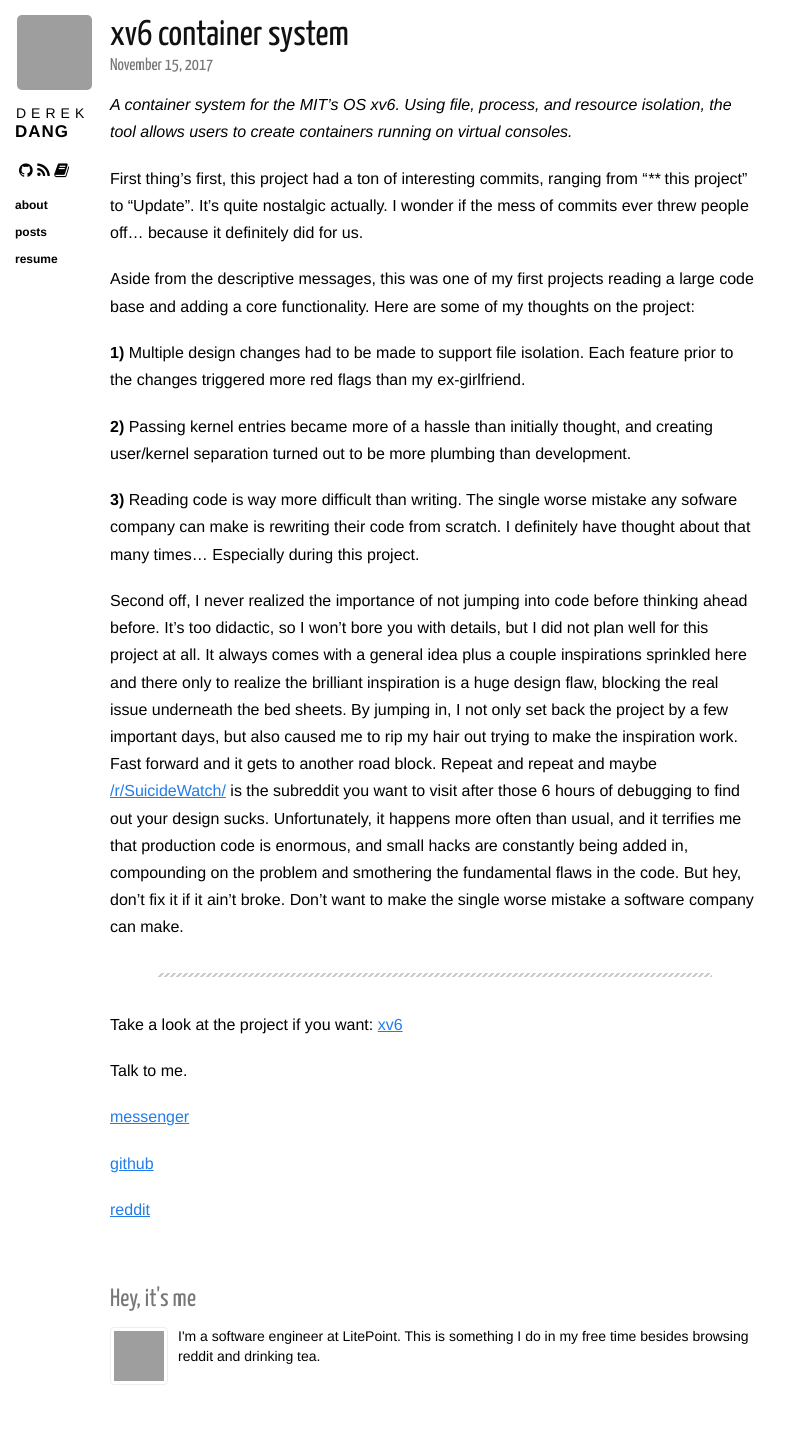
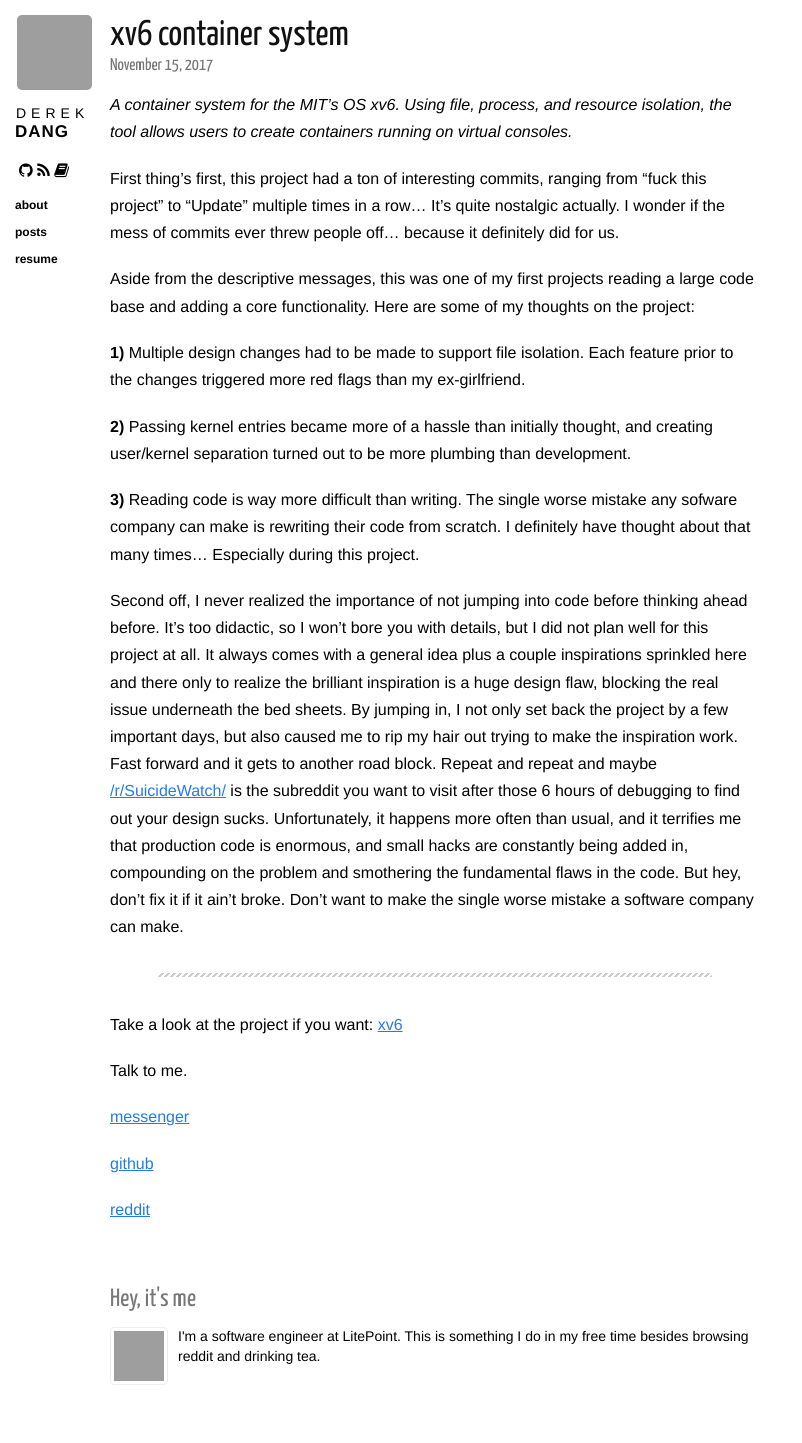
Before and after one commit to dqdang/dqdang.github.io, a Jekyll site: the page built from _posts/2017-11-15-xv6.markdown, in a window 1280 px wide. Shown: the whole page, without its empty margins (0-802 px from the left). Built offline with Jekyll 4.4.1, drawn with Linux system fonts in a browser that asks for light colours; nearby versions of some CDN libraries; grey boxes are pictures that could not be loaded.

Commit message:
Update xv6 markdown

```diff
--- a/_posts/2017-11-15-xv6.markdown
+++ b/_posts/2017-11-15-xv6.markdown
@@ -6,7 +6,7 @@ category: posts
 *A container system for the MIT’s OS xv6. Using file, process, and resource isolation, the tool allows
 users to create containers running on virtual consoles.*
 
-First thing's first, this project had a ton of interesting commits, ranging from "**** this project" to "Update". It's quite nostalgic actually. I wonder if the mess of commits ever threw people off... because it definitely did for us.
+First thing's first, this project had a ton of interesting commits, ranging from "fuck this project" to "Update" multiple times in a row... It's quite nostalgic actually. I wonder if the mess of commits ever threw people off... because it definitely did for us.
 
 Aside from the descriptive messages, this was one of my first projects reading a large code base and adding a core functionality. Here are some of my thoughts on the project:
 
```
